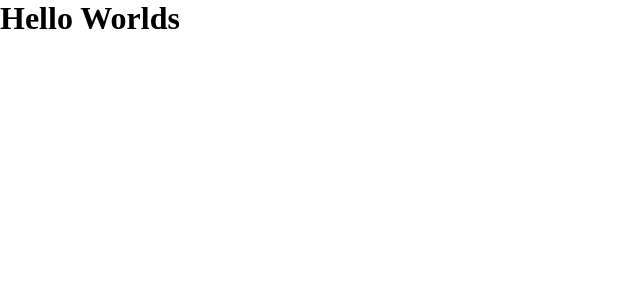
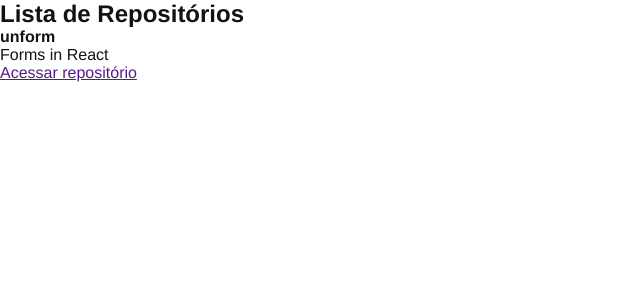
Before and after one commit to srsouzaj/git-explorer, a React app: page / in a window 1280 px wide. Shown: the top 300 px of the page, without its empty margins (0-640 px from the left). Built offline with nearby package versions, Linux system fonts and the light colour scheme.

Commit message:
Primeiros componentes

```diff
--- a/src/App.jsx
+++ b/src/App.jsx
@@ -1,5 +1,6 @@
+import { RepositoryList } from './components/RepositoryList'
 import './styles/global.scss'
 
 export function App() {
-  return <h1> Hello Worlds</h1>
+  return <RepositoryList />
 }
--- /dev/null
+++ b/src/components/RepositoryList.tsx
@@ -0,0 +1,17 @@
+const repositoryName = 'unform';
+
+export function RepositoryList() {
+  return (
+    <section className="repository-list">
+      <h1>Lista de Repositórios</h1>
+
+      <ul>
+        <li>
+          <strong>{repositoryName}</strong>
+          <p>Forms in React</p>
+          <a href=""> Acessar repositório </a>
+        </li>
+      </ul>
+    </section>
+  )
+}
--- a/src/styles/global.scss
+++ b/src/styles/global.scss
@@ -5,5 +5,6 @@
 }
 
 body{
-  font: Arial, Helvetica, sans-serif;
+  font: 16px "Helvetica Neue", Arial, sans-serif;
+  color: #121214;
 }
```
